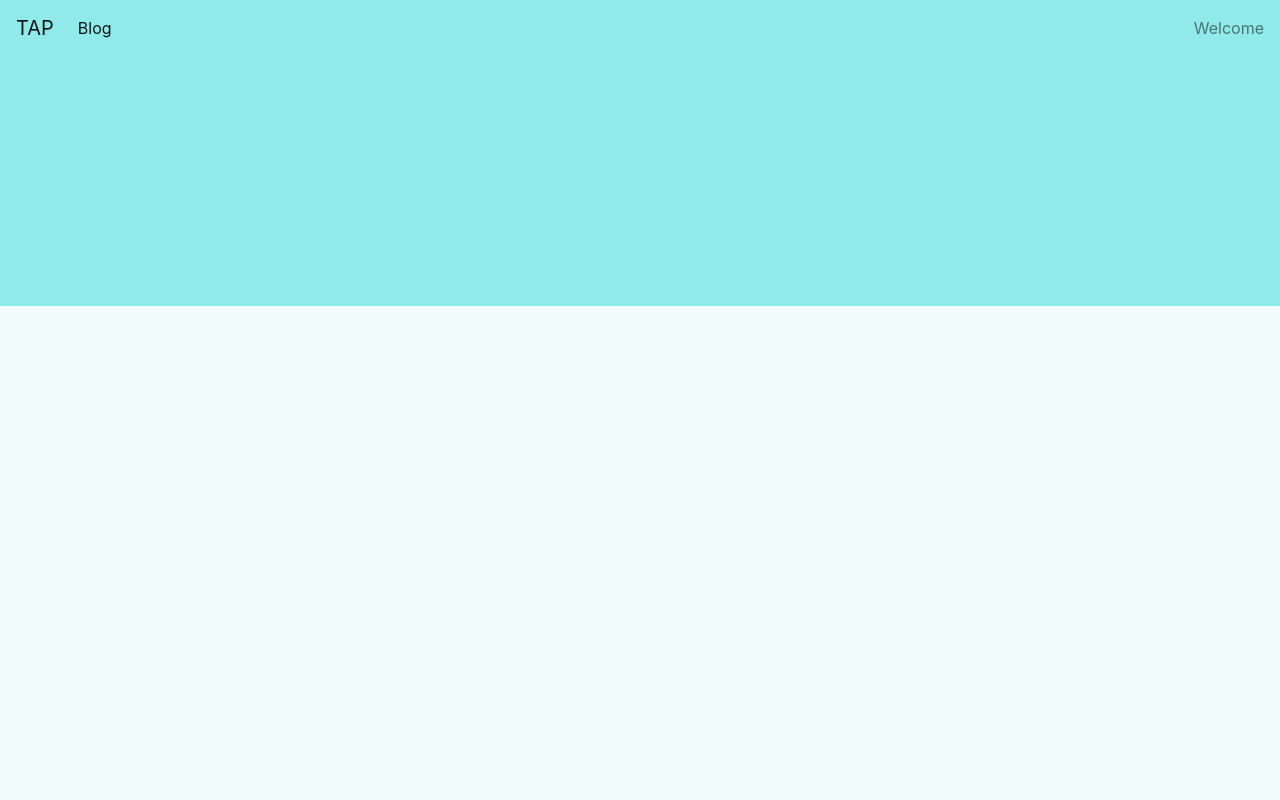
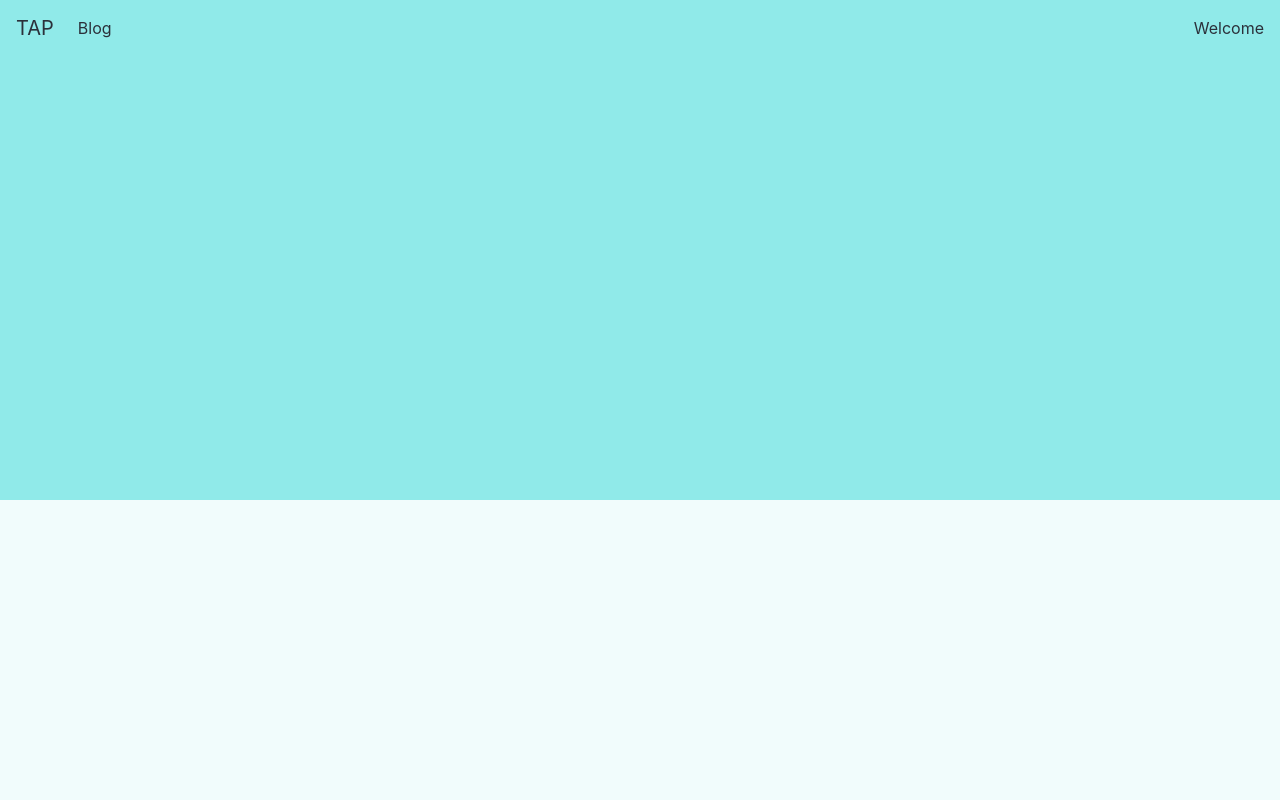
Before and after one commit to CJHouser/tap, a Django app: page / in a window 1280 px wide. Run offline with Django 3.2, Linux system fonts and the light colour scheme; some libraries are stand-ins or nearby versions.

Commit message:
navbar color, background, sticky

```diff
--- a/blog/static/blog/style.css
+++ b/blog/static/blog/style.css
@@ -1,8 +1,22 @@
-html, body {
-  background: linear-gradient(to bottom, #90eae9 38.2%, #f1fcfc 0%);
+body {
+  background: linear-gradient(to bottom, #90EAE9 500px, #F1FCFC 0%);
   margin: 0;
   min-height: 100vh;
   color: #2B303A;
+}
+
+.navbar {
+  color: inherit;
+  background: #90EAE9;
+}
+
+.navbar-custom a {
+  color: inherit;
+  text-decoration: none;
+}
+
+.navbar-custom a:hover {
+  color: inherit;
 }
 
 .timestamp {
--- a/templates/base.html
+++ b/templates/base.html
@@ -10,7 +10,7 @@
   </head>
   <body>
     {% block nav %}
-    <nav class="navbar navbar-expand-lg navbar-light mb-3">
+    <nav class="navbar-custom navbar navbar-expand-xl sticky-top">
       <a class="navbar-brand" href="{% url 'homepage:index' %}">TAP</a>
       <button class="navbar-toggler" type="button" data-toggle="collapse" data-target="#navbarText" aria-controls="navbarText" aria-expanded="false" aria-label="Toggle navigation">
         <span class="navbar-toggler-icon"></span>
@@ -28,6 +28,8 @@
     </nav>
     {% endblock %}
     {% block content %}{% endblock %}
+    <footer class="footer py-3">
+    </footer>
     <script src="https://code.jquery.com/jquery-3.3.1.slim.min.js" integrity="sha384-q8i/X+965DzO0rT7abK41JStQIAqVgRVzpbzo5smXKp4YfRvH+8abtTE1Pi6jizo" crossorigin="anonymous"></script>
     <script src="https://cdnjs.cloudflare.com/ajax/libs/popper.js/1.14.3/umd/popper.min.js" integrity="sha384-ZMP7rVo3mIykV+2+9J3UJ46jBk0WLaUAdn689aCwoqbBJiSnjAK/l8WvCWPIPm49" crossorigin="anonymous"></script>
     <script src="https://stackpath.bootstrapcdn.com/bootstrap/4.1.3/js/bootstrap.min.js" integrity="sha384-ChfqqxuZUCnJSK3+MXmPNIyE6ZbWh2IMqE241rYiqJxyMiZ6OW/JmZQ5stwEULTy" crossorigin="anonymous"></script>
```
